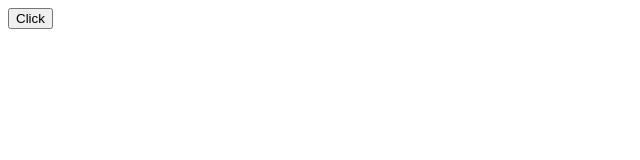
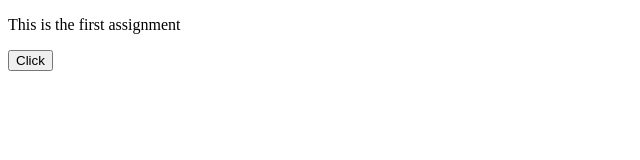
Before and after one commit to MwikaliMusyoki/APP4080, a plain HTML site: page index.html in a window 1280 px wide. Shown: the whole page, without its empty margins (0-640 px from the left). Drawn offline with Linux system fonts and the light colour scheme.

Commit message:
Ashley's branch

```diff
--- a/index.html
+++ b/index.html
@@ -6,6 +6,7 @@
     <title>Document</title>
 </head>
 <body>
+    <p>This is the first assignment</p>
     <button type="button">Click</button>
 </body>
 </html>
```
